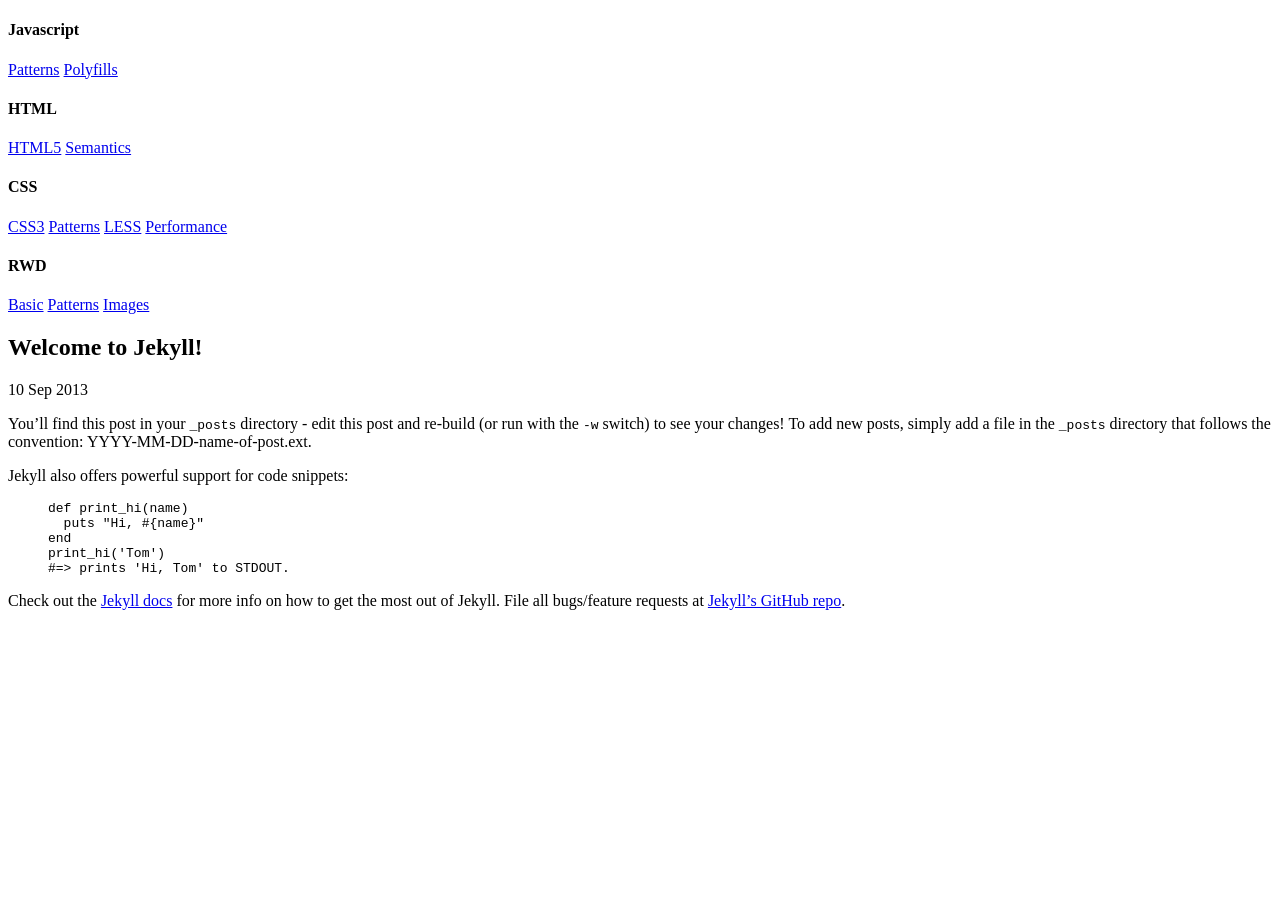
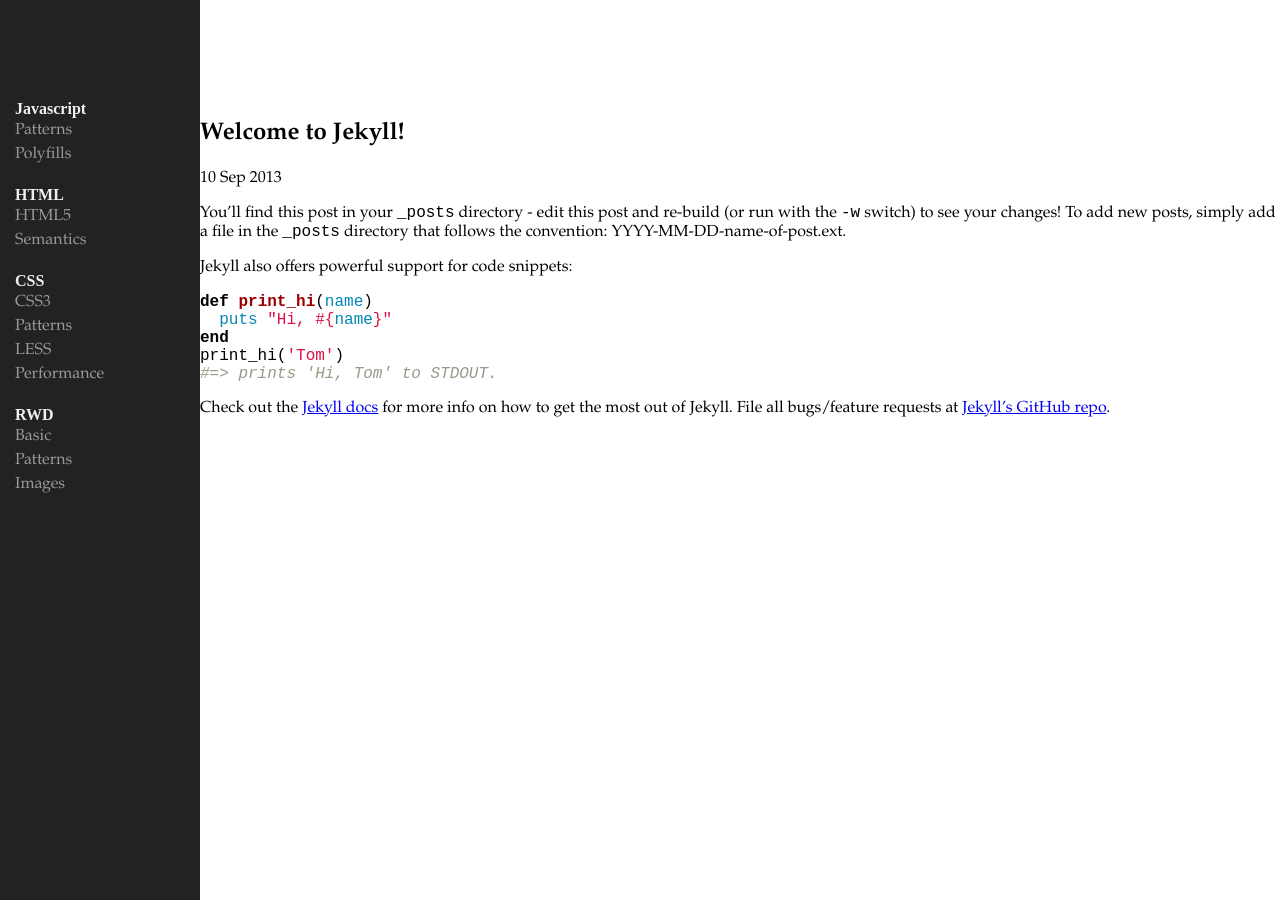
Before and after one commit to stratiteq/frontend-bootcamp, a Jekyll site: the page built from _posts/2013-09-10-welcome-to-jekyll.markdown, in a window 1280 px wide and 900 px high. Built offline with Jekyll 4.4.1, drawn with Linux system fonts in a browser that asks for light colours; nearby versions of some CDN libraries.

```diff
--- a/_layouts/default.html
+++ b/_layouts/default.html
@@ -18,9 +18,9 @@
         <![endif]-->
 
         <link href="//netdna.bootstrapcdn.com/font-awesome/3.1.1/css/font-awesome.css" rel="stylesheet">
-        <link rel="stylesheet" href="assets/styles/main.css">
-        <link rel="stylesheet" href="assets/styles/smfgrid.css">
-        <link rel="stylesheet" href="assets/styles/syntax.css">
+        <link rel="stylesheet" href="/assets/styles/main.css">
+        <link rel="stylesheet" href="/assets/styles/smfgrid.css">
+        <link rel="stylesheet" href="/assets/styles/syntax.css">
 
     </head>
     <body>
@@ -37,7 +37,7 @@
         </section>
         <section class="navigation-list">
          <h4 class="navigation-list__title">CSS</h4>
-         <a href="/css/css3/" class="navigation-item">CSS3</a>
+         <a href="css/css3/" class="navigation-item">CSS3</a>
          <a href="javascript:;" class="navigation-item">Patterns</a>
          <a href="javascript:;" class="navigation-item">LESS</a>
          <a href="javascript:;" class="navigation-item">Performance</a>
```
Also changed, not shown: css/css3/index.markdown (+12 -0 lines).
